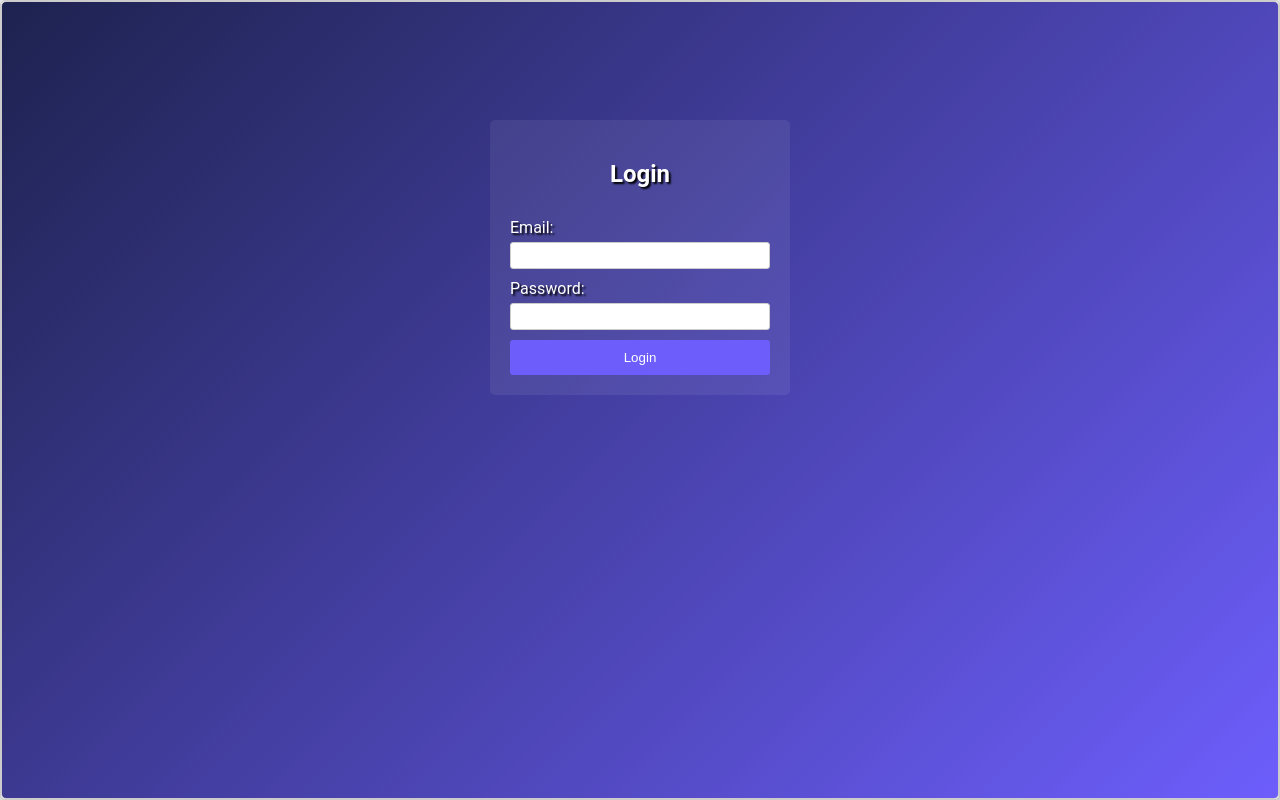
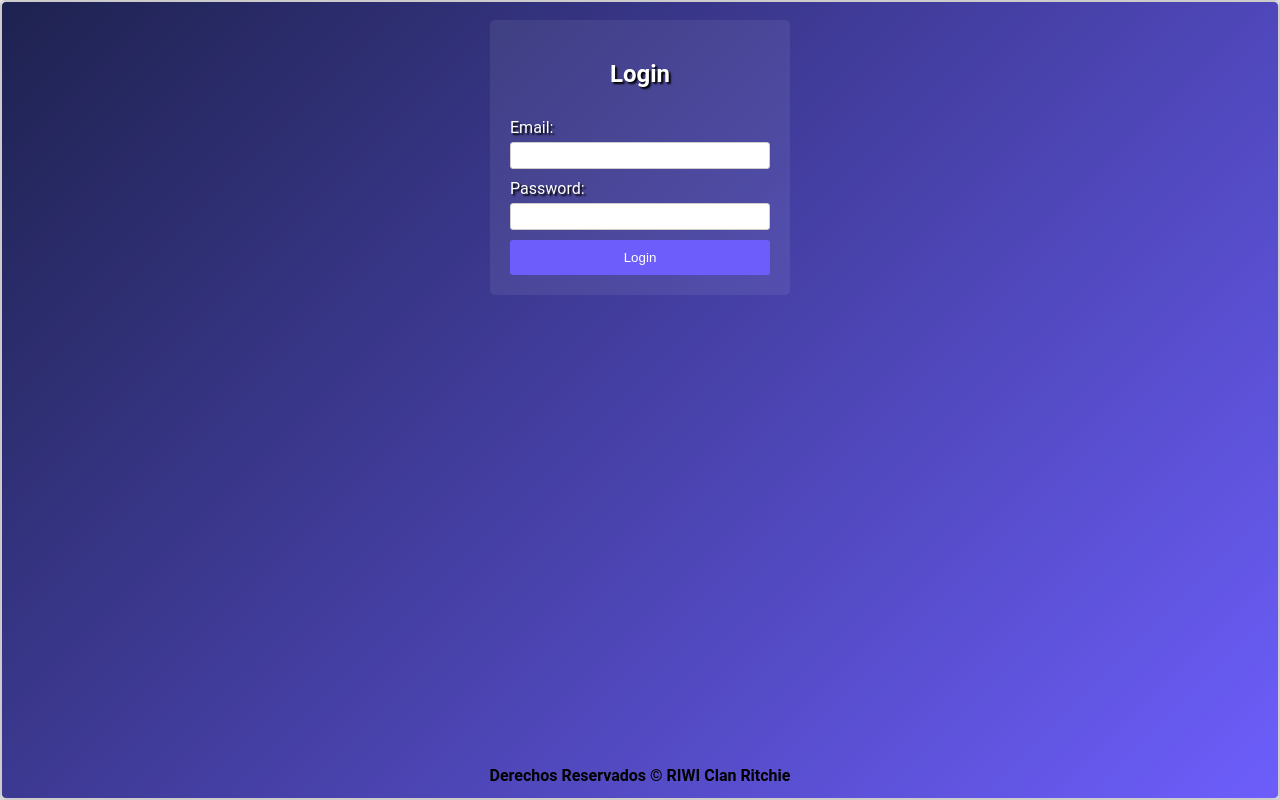
Before and after one commit to christian75876/Frontend, a website built with webpack: page Riwi/ritchie-olp-2024-1-js-fr/index.html in a window 1280 px wide. Built offline with nearby package versions, Linux system fonts and the light colour scheme.

Commit message:
Correction of css login

```diff
--- a/Riwi/ritchie-olp-2024-1-js-fr/app/scenes/public/login/components/form/login-form.css
+++ b/Riwi/ritchie-olp-2024-1-js-fr/app/scenes/public/login/components/form/login-form.css
@@ -2,7 +2,7 @@ form {
     display: flex;
     flex-direction: column;
     width: 300px;
-    margin: 100px auto;
+    margin: auto;
     padding: 20px;
     border-radius: 5px;
     background-color: #ffffff12;
@@ -32,7 +32,8 @@ button {
 }
 
 button:hover {
-    background-color: #563fc6;
+    background-color: #3d2d8c;
+
 }
 
 #login {
@@ -93,3 +94,10 @@ button:hover {
     opacity: 1;
   }
 }
+
+h4 {
+  position: absolute;
+  bottom: 15px;
+  left: 50%;
+  transform: translateX(-50%);
+}
--- a/Riwi/ritchie-olp-2024-1-js-fr/app/scenes/public/login/components/form/login-form.js
+++ b/Riwi/ritchie-olp-2024-1-js-fr/app/scenes/public/login/components/form/login-form.js
@@ -16,6 +16,7 @@ export async function LoginFormComponent() {
         <input type="password" id="password" name="password" autocomplete="current-password">
         <button type="submit">Login</button>
     </form>
+    <h4>Derechos Reservados &copy; RIWI Clan Ritchie</h4>
     <div class="container">
           <div class="shade"></div>
           <div class="shade shade2"></div>
```
